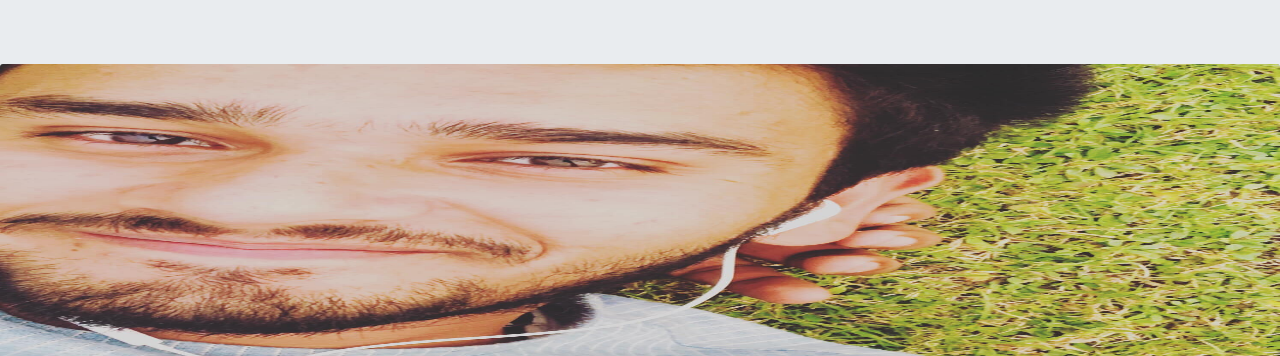
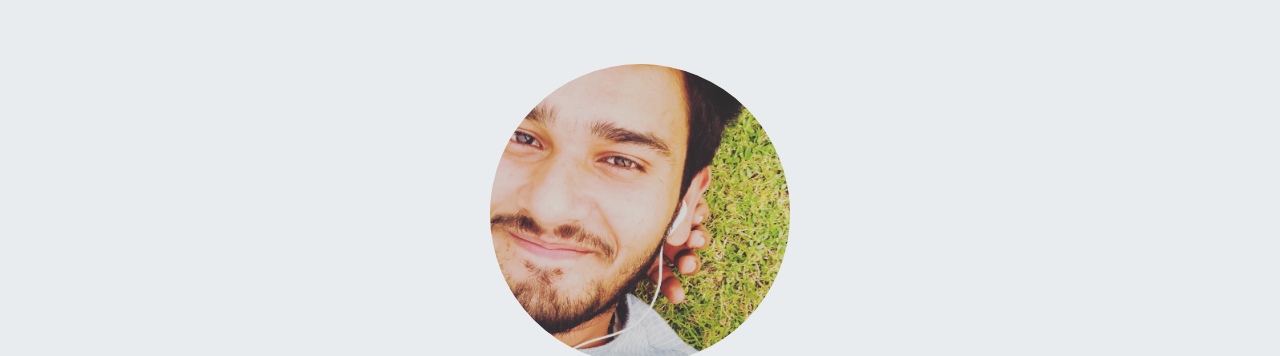
Before and after one commit to saifi09sameer/My-Personal-Website, a website: page index.html in a window 1280 px wide. Shown: the part 56-412 px from the top of the page. Drawn offline with nearby package versions, Linux system fonts and the light colour scheme; a web font is replaced by a local one.

Commit message:
Sameer
Last To change

```diff
--- a/index.html
+++ b/index.html
@@ -75,7 +75,7 @@
 
 
   <div class="jumbotron jumbotron-fluid myheader">
-    <img  class="card-img-top" src="Imagesnew/DP bright.JPG" height="300px"  class="profilepic">
+    <img src="Imagesnew/DP bright.JPG" height="300px"  class="profilepic">
     <h1 class="display-4">Hello!!<br>I am Sameer Saifi</h1>
     <p class="lead">A freelance Web Delveloper</p>
     <hr class="my-4">
```
